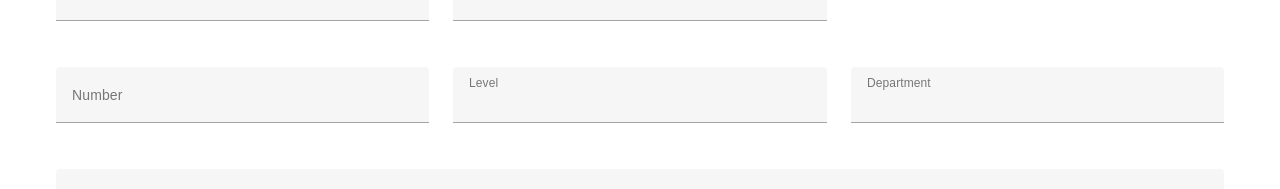
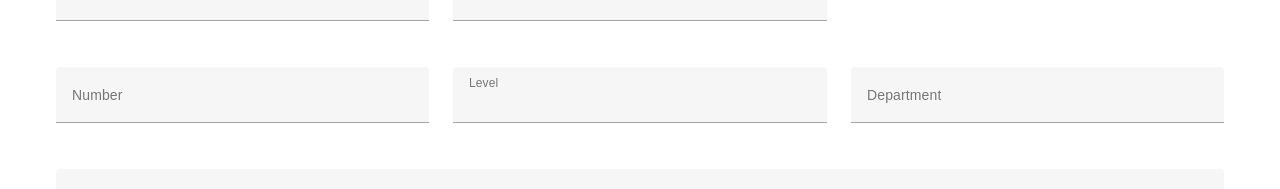
Before and after one commit to ItzWillz/seiv_project2_frontend, a Vue app: page /add in a window 1280 px wide. Shown: the part 151-340 px from the top of the page. Built offline with nearby package versions, Linux system fonts and the light colour scheme; a web font is replaced by a local one.

Commit message:
Add Page Fix
Fixed the Department for the Add Page

```diff
--- a/src/router.js
+++ b/src/router.js
@@ -7,7 +7,7 @@ import View from "./views/ViewCourse.vue";
 //import ListCourses from "./App.vue";
 
 const router = createRouter({
-    history: createWebHistory(import.meta.env.BASE_URL),
+    history: createWebHistory(),
     routes:[
         {
             path:"/",
--- a/src/views/addCourses.vue
+++ b/src/views/addCourses.vue
@@ -77,7 +77,7 @@ const returnHome = () => {
 
 
           <v-col cols="12"  md="4">
-          <v-select  v-model="course.dept" id="dept" label="Department"  :items="['Computer Science', 'Arts', 'Business','Music']"></v-select>
+          <v-text-field  v-model="course.dept" id="dept" label="Department"></v-text-field>
           </v-col>
         </v-row>
 
```
